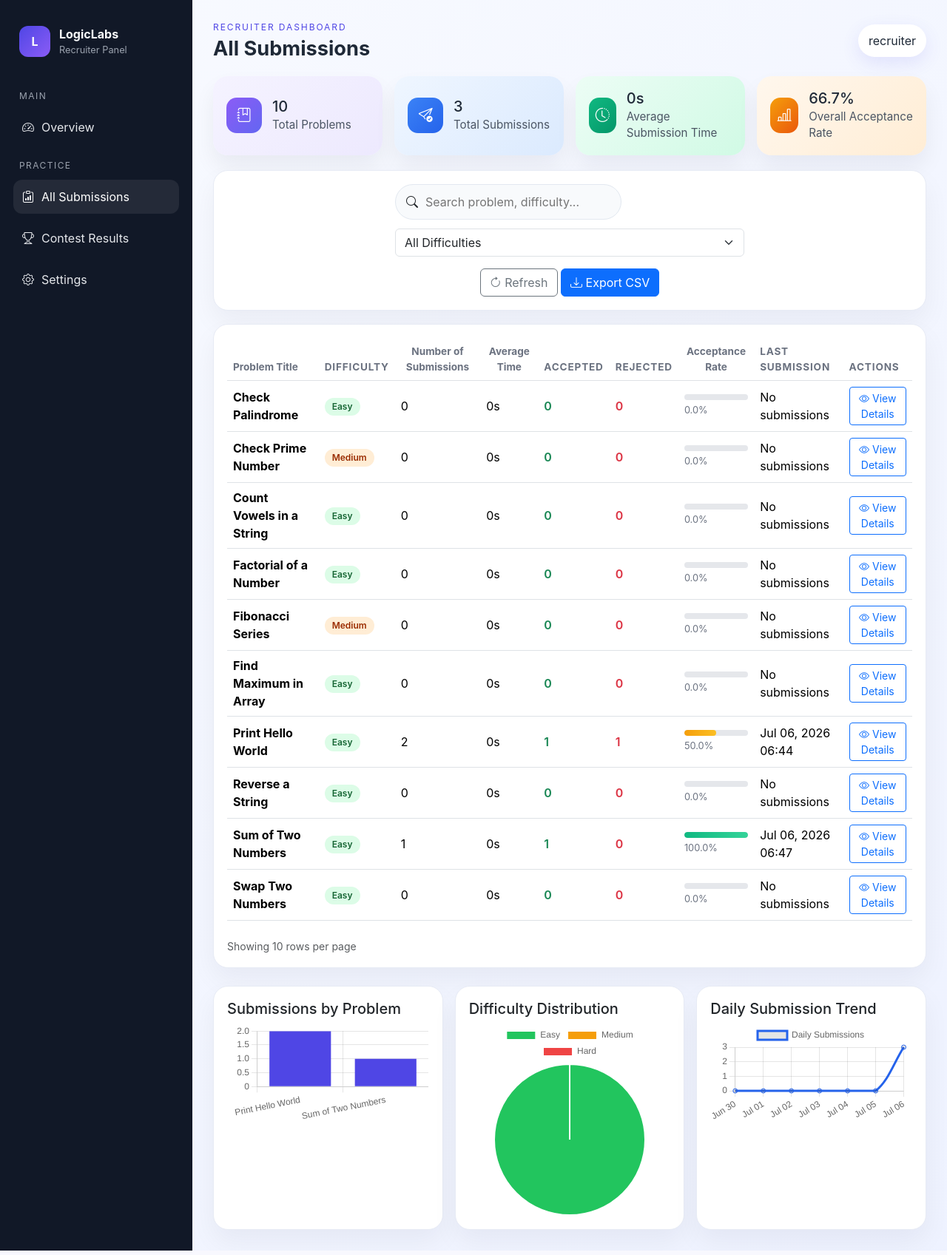
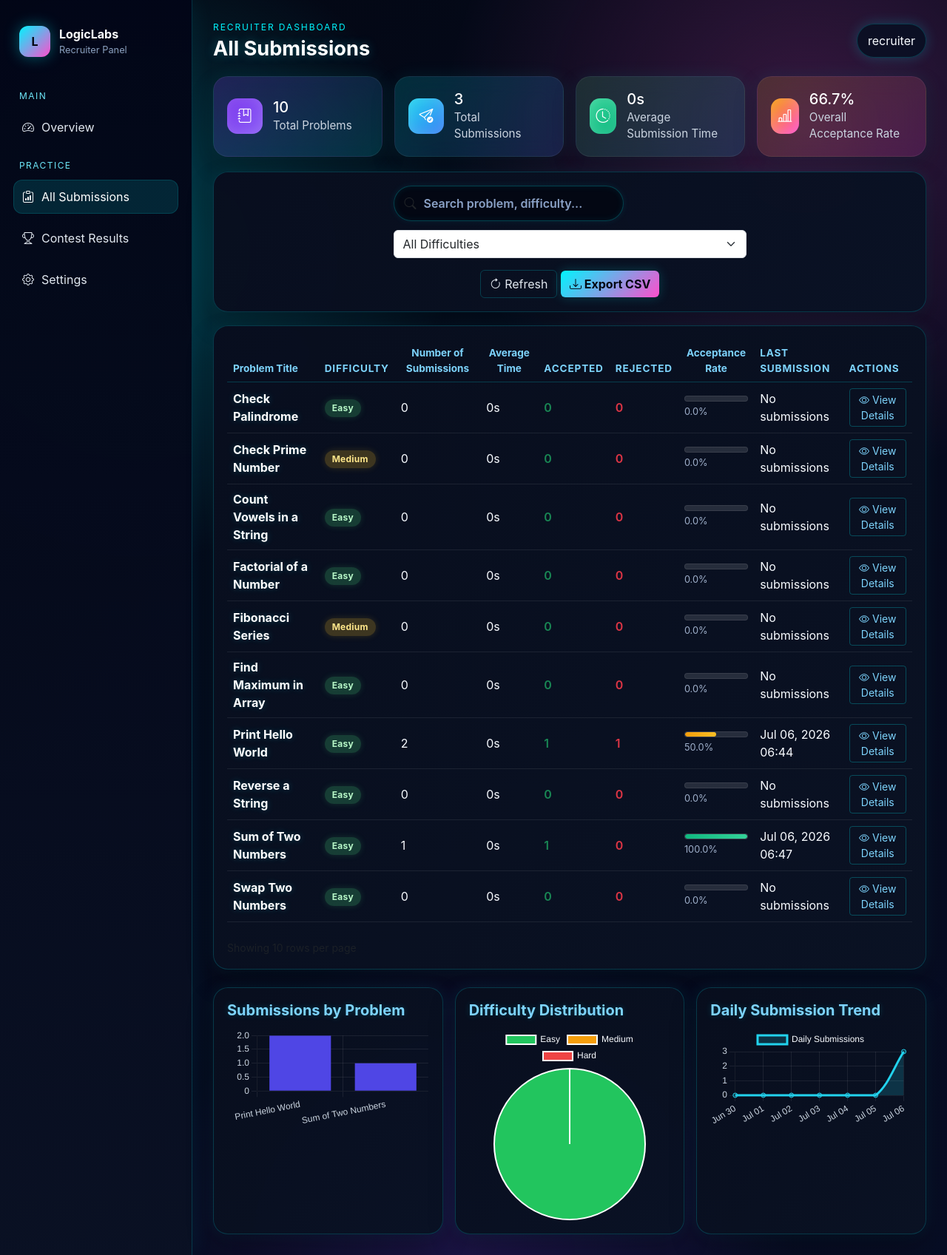
Before and after one commit to Talarisaijoshwika6666/OCAP, a Django app: page /recruiter/all-submissions/ in a window 1280 px wide. Shown: the whole page at 74% size. Run offline with Django 5.2, Linux system fonts and the light colour scheme; a user stored in the database is signed in; data comes from the database, SQL or seed files in the repository; both versions use the stored data as it was after the commit.

Commit message:
updated background of submissionpage

```diff
--- a/static/css/all_submissions.css
+++ b/static/css/all_submissions.css
@@ -1,74 +1,171 @@
 :root {
-  --bg: #f4f7ff;
-  --surface: #ffffff;
-  --border: #e7ebf5;
-  --text: #1f2937;
-  --muted: #6b7280;
-  --primary: #4f46e5;
-  --secondary: #8b5cf6;
+  --bg: #040816;
+  --surface: rgba(8, 14, 30, 0.92);
+  --surface-2: rgba(12, 20, 40, 0.96);
+  --border: rgba(0, 245, 255, 0.18);
+  --text: #f8fbff;
+  --muted: #8ca1bf;
+  --primary: #00f5ff;
+  --secondary: #7c3aed;
+  --accent: #ff4ecd;
+  --success: #4ade80;
+  --warning: #fbbf24;
+  --danger: #fb7185;
 }
 * { box-sizing: border-box; }
 body {
   margin: 0;
   font-family: Inter, Segoe UI, sans-serif;
-  background: linear-gradient(135deg, #f8faff 0%, #eef2ff 100%);
+  background:
+    radial-gradient(circle at top left, rgba(0, 245, 255, 0.22), transparent 24%),
+    radial-gradient(circle at top right, rgba(255, 78, 205, 0.2), transparent 26%),
+    radial-gradient(circle at bottom center, rgba(124, 58, 237, 0.2), transparent 24%),
+    linear-gradient(135deg, #030712 0%, #050a1c 45%, #070d24 100%);
   color: var(--text);
+  min-height: 100vh;
 }
-.page-shell { display: flex; min-height: 100vh; }
+.table-responsive, .table-responsive table, .table-responsive thead, .table-responsive tbody, .table-responsive tr, .table-responsive td, .table-responsive th {
+  background: transparent !important;
+}
+.page-shell {
+  display: flex;
+  min-height: 100vh;
+  background: transparent;
+}
+.page-shell-neon {
+  background:
+    radial-gradient(circle at 15% 20%, rgba(0, 245, 255, 0.22), transparent 24%),
+    radial-gradient(circle at 85% 10%, rgba(255, 78, 205, 0.2), transparent 26%),
+    radial-gradient(circle at 50% 100%, rgba(124, 58, 237, 0.18), transparent 24%),
+    linear-gradient(135deg, #030712 0%, #050a1c 45%, #070d24 100%);
+}
 .sidebar {
-  width: 260px; background: #111827; color: #f9fafb; padding: 24px 18px; display: flex; flex-direction: column; gap: 10px;
+  width: 260px;
+  background: linear-gradient(180deg, rgba(2, 6, 23, 0.98), rgba(10, 17, 35, 0.98));
+  color: #f9fafb;
+  padding: 24px 18px;
+  display: flex;
+  flex-direction: column;
+  gap: 10px;
+  border-right: 1px solid rgba(0, 245, 255, 0.18);
+  box-shadow: 0 0 30px rgba(0, 245, 255, 0.08);
 }
 .sidebar-logo { display: flex; align-items: center; gap: 12px; padding: 10px 8px 24px; }
-.logo-icon { width: 42px; height: 42px; border-radius: 12px; display: grid; place-items: center; background: linear-gradient(135deg, var(--primary), var(--secondary)); font-weight: 700; }
-.logo-title { font-weight: 700; }
-.logo-subtitle { font-size: 0.8rem; color: #9ca3af; }
-.sidebar-section { font-size: 0.75rem; text-transform: uppercase; letter-spacing: .12em; color: #9ca3af; margin-top: 10px; padding: 0 8px; }
-.nav-item { text-decoration: none; color: #e5e7eb; padding: 11px 12px; border-radius: 12px; display: flex; gap: 10px; align-items: center; transition: .2s ease; }
-.nav-item:hover, .nav-item.active { background: rgba(255,255,255,.08); color: #fff; }
+.logo-icon { width: 42px; height: 42px; border-radius: 12px; display: grid; place-items: center; background: linear-gradient(135deg, var(--primary), var(--accent)); font-weight: 700; color: #030712; box-shadow: 0 0 20px rgba(0, 245, 255, 0.35); }
+.logo-title { font-weight: 700; color: #fff; }
+.logo-subtitle { font-size: 0.8rem; color: #8ca1bf; }
+.sidebar-section { font-size: 0.75rem; text-transform: uppercase; letter-spacing: .12em; color: #6ee7f9; margin-top: 10px; padding: 0 8px; }
+.nav-item { text-decoration: none; color: #e2e8f0; padding: 11px 12px; border-radius: 12px; display: flex; gap: 10px; align-items: center; transition: .2s ease; }
+.nav-item:hover, .nav-item.active { background: rgba(0, 245, 255, 0.12); color: #fff; box-shadow: inset 0 0 0 1px rgba(0, 245, 255, 0.14); }
 .content { flex: 1; padding: 28px; }
 .topbar { display: flex; justify-content: space-between; align-items: center; margin-bottom: 20px; }
 .eyebrow { text-transform: uppercase; letter-spacing: .16em; color: var(--primary); font-size: .75rem; margin-bottom: 4px; }
-.topbar h1 { margin: 0; font-size: 1.7rem; font-weight: 700; }
-.user-pill { background: var(--surface); padding: 10px 14px; border-radius: 999px; box-shadow: 0 8px 24px rgba(79,70,229,.12); }
+.topbar h1 { margin: 0; font-size: 1.7rem; font-weight: 700; color: #ffffff; text-shadow: 0 0 14px rgba(0, 245, 255, 0.25); }
+.user-pill { background: rgba(10, 16, 35, 0.92); padding: 10px 14px; border-radius: 999px; box-shadow: 0 0 18px rgba(0, 245, 255, 0.2); border: 1px solid rgba(0, 245, 255, 0.2); }
 .stats-grid { display: grid; grid-template-columns: repeat(4, minmax(0,1fr)); gap: 16px; margin-bottom: 20px; }
-.stat-card { border-radius: 20px; padding: 18px; display: flex; gap: 14px; align-items: center; box-shadow: 0 16px 30px rgba(17,24,39,.06); }
-.stat-card h3 { margin: 0; font-size: 1.25rem; }
-.stat-card p { margin: 2px 0 0; font-size: .95rem; color: #4b5563; }
-.stat-icon { width: 48px; height: 48px; border-radius: 14px; display: grid; place-items: center; font-size: 1.2rem; color: white; }
-.gradient-purple { background: linear-gradient(135deg, #f5f3ff, #ede9fe); }
-.gradient-purple .stat-icon { background: linear-gradient(135deg, #8b5cf6, #6366f1); }
-.gradient-blue { background: linear-gradient(135deg, #eff6ff, #dbeafe); }
-.gradient-blue .stat-icon { background: linear-gradient(135deg, #3b82f6, #2563eb); }
-.gradient-green { background: linear-gradient(135deg, #ecfdf5, #d1fae5); }
-.gradient-green .stat-icon { background: linear-gradient(135deg, #10b981, #059669); }
-.gradient-orange { background: linear-gradient(135deg, #fff7ed, #ffedd5); }
-.gradient-orange .stat-icon { background: linear-gradient(135deg, #f59e0b, #ea580c); }
-.card { background: var(--surface); border: 1px solid var(--border); border-radius: 20px; padding: 18px; box-shadow: 0 16px 35px rgba(17,24,39,.05); }
+.stat-card { border-radius: 20px; padding: 18px; display: flex; gap: 14px; align-items: center; box-shadow: 0 0 24px rgba(0, 245, 255, 0.08), 0 14px 32px rgba(0,0,0,0.24); border: 1px solid rgba(255,255,255,.06); backdrop-filter: blur(14px); }
+.stat-card h3 { margin: 0; font-size: 1.25rem; color: #fff; }
+.stat-card p { margin: 2px 0 0; font-size: .95rem; color: #cbd5e1; }
+.stat-icon { width: 48px; height: 48px; border-radius: 14px; display: grid; place-items: center; font-size: 1.2rem; color: white; box-shadow: inset 0 0 16px rgba(255,255,255,.15); }
+.gradient-purple { background: linear-gradient(135deg, rgba(124, 58, 237, 0.24), rgba(0, 245, 255, 0.14)); }
+.gradient-purple .stat-icon { background: linear-gradient(135deg, #7c3aed, #8b5cf6); }
+.gradient-blue { background: linear-gradient(135deg, rgba(0, 245, 255, 0.16), rgba(59, 130, 246, 0.18)); }
+.gradient-blue .stat-icon { background: linear-gradient(135deg, #22d3ee, #3b82f6); }
+.gradient-green { background: linear-gradient(135deg, rgba(74, 222, 128, 0.16), rgba(6, 182, 212, 0.16)); }
+.gradient-green .stat-icon { background: linear-gradient(135deg, #34d399, #10b981); }
+.gradient-orange { background: linear-gradient(135deg, rgba(251, 191, 36, 0.16), rgba(255, 78, 205, 0.16)); }
+.gradient-orange .stat-icon { background: linear-gradient(135deg, #f59e0b, #ff4ecd); }
+.card {
+  background: linear-gradient(135deg, rgba(8, 14, 30, 0.98), rgba(10, 18, 36, 0.98));
+  border: 1px solid rgba(0, 245, 255, 0.18);
+  border-radius: 20px;
+  padding: 18px;
+  box-shadow: 0 16px 35px rgba(0, 0, 0, 0.28), 0 0 22px rgba(0, 245, 255, 0.08);
+  backdrop-filter: blur(12px);
+}
 .toolbar { display: flex; justify-content: space-between; align-items: center; gap: 16px; margin-bottom: 18px; }
 .toolbar-left { display: flex; gap: 12px; align-items: center; flex-wrap: wrap; }
-.search-box { display: flex; align-items: center; gap: 8px; background: #f8fafc; border: 1px solid #e2e8f0; border-radius: 999px; padding: 10px 14px; min-width: 280px; }
-.search-box input { border: 0; background: transparent; outline: none; width: 100%; }
-.table { margin-bottom: 0; }
-.table th { color: #6b7280; font-size: .85rem; text-transform: uppercase; letter-spacing: .06em; }
-.sort-btn { background: none; border: 0; padding: 0; color: inherit; font: inherit; }
-.difficulty-badge { padding: 6px 10px; border-radius: 999px; font-weight: 600; }
-.difficulty-easy { background: #dcfce7; color: #166534; }
-.difficulty-medium { background: #ffedd5; color: #9a2c00; }
-.difficulty-hard { background: #fee2e2; color: #b91c1c; }
-.progress-pill { width: 100%; height: 8px; border-radius: 999px; background: #e5e7eb; overflow: hidden; }
+.search-box { display: flex; align-items: center; gap: 8px; background: rgba(4, 8, 20, 0.95); border: 1px solid rgba(0, 245, 255, 0.24); border-radius: 999px; padding: 10px 14px; min-width: 280px; box-shadow: inset 0 0 10px rgba(0, 245, 255, 0.08), 0 0 10px rgba(0, 245, 255, 0.08); }
+.search-box input { border: 0; background: transparent; outline: none; width: 100%; color: #f8fbff; font-weight: 600; }
+.search-box input::placeholder { color: #8ba2c7; }
+.table { margin-bottom: 0; color: #f8fbff; background: transparent; }
+.table th {
+  color: #7dd3fc;
+  font-size: .85rem;
+  text-transform: uppercase;
+  letter-spacing: .06em;
+  background: rgba(0, 245, 255, 0.1);
+  border-bottom: 1px solid rgba(0, 245, 255, 0.2);
+}
+.table td {
+  border-color: rgba(255,255,255,.08);
+  color: #f8fbff;
+  vertical-align: middle;
+  background: rgba(4, 8, 20, 0.35);
+}
+.table td strong {
+  color: #ffffff;
+  text-shadow: 0 0 10px rgba(0, 245, 255, 0.22);
+  font-weight: 700;
+}
+.table-hover tbody tr:hover { background: rgba(0, 245, 255, 0.08); }
+.sort-btn { background: none; border: 0; padding: 0; color: #7dd3fc; font: inherit; font-weight: 700; }
+.difficulty-badge { padding: 6px 10px; border-radius: 999px; font-weight: 700; letter-spacing: .02em; }
+.difficulty-easy { background: rgba(74, 222, 128, 0.22); color: #b7f7c7; box-shadow: 0 0 10px rgba(74, 222, 128, 0.16); }
+.difficulty-medium { background: rgba(251, 191, 36, 0.22); color: #fde68a; box-shadow: 0 0 10px rgba(251, 191, 36, 0.16); }
+.difficulty-hard { background: rgba(251, 113, 133, 0.22); color: #fecdd3; box-shadow: 0 0 10px rgba(251, 113, 133, 0.16); }
+.progress-pill { width: 100%; height: 8px; border-radius: 999px; background: rgba(255,255,255,.12); overflow: hidden; border: 1px solid rgba(255,255,255,.08); }
 .progress-bar { height: 100%; border-radius: inherit; }
 .progress-bar-success { background: linear-gradient(90deg, #10b981, #34d399); }
 .progress-bar-warning { background: linear-gradient(90deg, #f59e0b, #fbbf24); }
 .progress-bar-danger { background: linear-gradient(90deg, #ef4444, #f87171); }
-.rate-label { font-size: .8rem; color: var(--muted); margin-top: 4px; display: inline-block; }
-.info-card { border: 1px solid var(--border); border-radius: 14px; padding: 12px 14px; background: #fbfdff; }
-.info-card span { display: block; color: var(--muted); font-size: .8rem; margin-bottom: 4px; }
+.rate-label { font-size: .8rem; color: #9fb0cb; margin-top: 4px; display: inline-block; }
+.info-card { border: 1px solid rgba(0, 245, 255, 0.14); border-radius: 14px; padding: 12px 14px; background: rgba(6, 12, 29, 0.82); }
+.info-card span { display: block; color: #7dd3fc; font-size: .8rem; margin-bottom: 4px; font-weight: 700; }
+.info-card strong { color: #f8fbff; text-shadow: 0 0 8px rgba(0, 245, 255, 0.16); }
+.modal-content {
+  background: linear-gradient(135deg, rgba(8, 14, 30, 0.98), rgba(10, 18, 36, 0.98));
+  border: 1px solid rgba(0, 245, 255, 0.18);
+  color: #f8fbff;
+}
+.modal-header, .modal-body { border-color: rgba(255,255,255,.08); }
+.modal-title { color: #7dd3fc; }
+.btn-close { filter: invert(1) brightness(1.3); }
+.pagination .page-link {
+  background: rgba(4, 8, 20, 0.95);
+  color: #7dd3fc;
+  border: 1px solid rgba(0, 245, 255, 0.2);
+  border-radius: 10px;
+  margin: 0 3px;
+}
+.pagination .page-item.active .page-link {
+  background: linear-gradient(135deg, var(--primary), var(--accent));
+  color: #030712;
+  border-color: transparent;
+  box-shadow: 0 0 12px rgba(0, 245, 255, 0.2);
+}
+.pagination .page-link:hover {
+  color: #fff;
+  background: rgba(0, 245, 255, 0.12);
+}
 .charts-grid { display: grid; grid-template-columns: repeat(3, minmax(0,1fr)); gap: 16px; }
+.chart-card h5 {
+  color: #7dd3fc;
+  font-weight: 700;
+  text-shadow: 0 0 8px rgba(0, 245, 255, 0.2);
+  margin-bottom: 12px;
+}
 .chart-card canvas { max-height: 260px; }
+.btn-primary { background: linear-gradient(135deg, var(--primary), var(--accent)); border: 0; color: #030712; font-weight: 700; box-shadow: 0 0 16px rgba(0, 245, 255, 0.2); }
+.btn-primary:hover { color: #030712; box-shadow: 0 0 18px rgba(255, 78, 205, 0.24); }
+.btn-outline-secondary { color: #e2e8f0; border-color: rgba(0, 245, 255, 0.2); }
+.btn-outline-secondary:hover { background: rgba(0, 245, 255, 0.12); color: #fff; box-shadow: 0 0 12px rgba(0, 245, 255, 0.15); }
+.btn-outline-primary { color: #7dd3fc; border-color: rgba(0, 245, 255, 0.25); }
+.btn-outline-primary:hover { background: rgba(0, 245, 255, 0.12); color: #fff; }
 @media (max-width: 1100px) { .stats-grid { grid-template-columns: repeat(2, minmax(0,1fr)); } .charts-grid { grid-template-columns: 1fr; } }
 @media (max-width: 768px) {
   .page-shell { flex-direction: column; }
-  .sidebar { width: 100%; }
+  .sidebar { width: 100%; border-right: 0; border-bottom: 1px solid rgba(0, 245, 255, 0.16); }
   .content { padding: 16px; }
   .toolbar { flex-direction: column; align-items: stretch; }
   .stats-grid { grid-template-columns: 1fr; }
--- a/static/js/all_submissions.js
+++ b/static/js/all_submissions.js
@@ -151,7 +151,17 @@ function initCharts() {
         labels: (data.submissionsByProblem || []).map(item => item.title),
         datasets: [{ label: 'Submissions', data: (data.submissionsByProblem || []).map(item => item.count), backgroundColor: '#4f46e5' }]
       },
-      options: { responsive: true, plugins: { legend: { display: false } } }
+      options: {
+        responsive: true,
+        plugins: {
+          legend: { display: false },
+          tooltip: { titleColor: '#f8fbff', bodyColor: '#f8fbff' }
+        },
+        scales: {
+          x: { ticks: { color: '#cbd5e1' }, grid: { color: 'rgba(255,255,255,0.08)' } },
+          y: { ticks: { color: '#cbd5e1' }, grid: { color: 'rgba(255,255,255,0.08)' } }
+        }
+      }
     });
   }
 
@@ -162,7 +172,13 @@ function initCharts() {
         labels: Object.keys(data.difficultyDistribution || {}),
         datasets: [{ data: Object.values(data.difficultyDistribution || {}), backgroundColor: ['#22c55e', '#f59e0b', '#ef4444'] }]
       },
-      options: { responsive: true }
+      options: {
+        responsive: true,
+        plugins: {
+          legend: { labels: { color: '#f8fbff' } },
+          tooltip: { titleColor: '#f8fbff', bodyColor: '#f8fbff' }
+        }
+      }
     });
   }
 
@@ -171,9 +187,19 @@ function initCharts() {
       type: 'line',
       data: {
         labels: (data.dailyTrend || []).map(item => item.label),
-        datasets: [{ label: 'Daily Submissions', data: (data.dailyTrend || []).map(item => item.count), borderColor: '#2563eb', fill: false, tension: .35 }]
+        datasets: [{ label: 'Daily Submissions', data: (data.dailyTrend || []).map(item => item.count), borderColor: '#22d3ee', backgroundColor: 'rgba(34,211,238,0.18)', fill: true, tension: .35 }]
       },
-      options: { responsive: true }
+      options: {
+        responsive: true,
+        plugins: {
+          legend: { labels: { color: '#f8fbff' } },
+          tooltip: { titleColor: '#f8fbff', bodyColor: '#f8fbff' }
+        },
+        scales: {
+          x: { ticks: { color: '#cbd5e1' }, grid: { color: 'rgba(255,255,255,0.08)' } },
+          y: { ticks: { color: '#cbd5e1' }, grid: { color: 'rgba(255,255,255,0.08)' } }
+        }
+      }
     });
   }
 
@@ -182,9 +208,19 @@ function initCharts() {
       type: 'line',
       data: {
         labels: ['Mon', 'Tue', 'Wed', 'Thu', 'Fri', 'Sat', 'Sun'],
-        datasets: [{ label: 'Trend', data: [6, 9, 7, 11, 10, 14, 13], borderColor: '#4f46e5', fill: false, tension: .35 }]
+        datasets: [{ label: 'Trend', data: [6, 9, 7, 11, 10, 14, 13], borderColor: '#ff4ecd', backgroundColor: 'rgba(255,78,205,0.16)', fill: true, tension: .35 }]
       },
-      options: { responsive: true }
+      options: {
+        responsive: true,
+        plugins: {
+          legend: { labels: { color: '#f8fbff' } },
+          tooltip: { titleColor: '#f8fbff', bodyColor: '#f8fbff' }
+        },
+        scales: {
+          x: { ticks: { color: '#cbd5e1' }, grid: { color: 'rgba(255,255,255,0.08)' } },
+          y: { ticks: { color: '#cbd5e1' }, grid: { color: 'rgba(255,255,255,0.08)' } }
+        }
+      }
     });
   }
 }
--- a/templates/recruiter/all_submissions.html
+++ b/templates/recruiter/all_submissions.html
@@ -6,10 +6,10 @@
     <title>All Submissions | Recruiter Dashboard</title>
     <link href="https://cdn.jsdelivr.net/npm/bootstrap@5.3.3/dist/css/bootstrap.min.css" rel="stylesheet">
     <link href="https://cdn.jsdelivr.net/npm/bootstrap-icons@1.11.3/font/bootstrap-icons.css" rel="stylesheet">
-    <link rel="stylesheet" href="/static/css/all_submissions.css">
+    <link rel="stylesheet" href="/static/css/all_submissions.css?v=4">
 </head>
 <body>
-<div class="page-shell">
+<div class="page-shell page-shell-neon">
     <aside class="sidebar">
         <div class="sidebar-logo">
             <div class="logo-icon">L</div>
```
Also changed, not shown: db.sqlite3.
